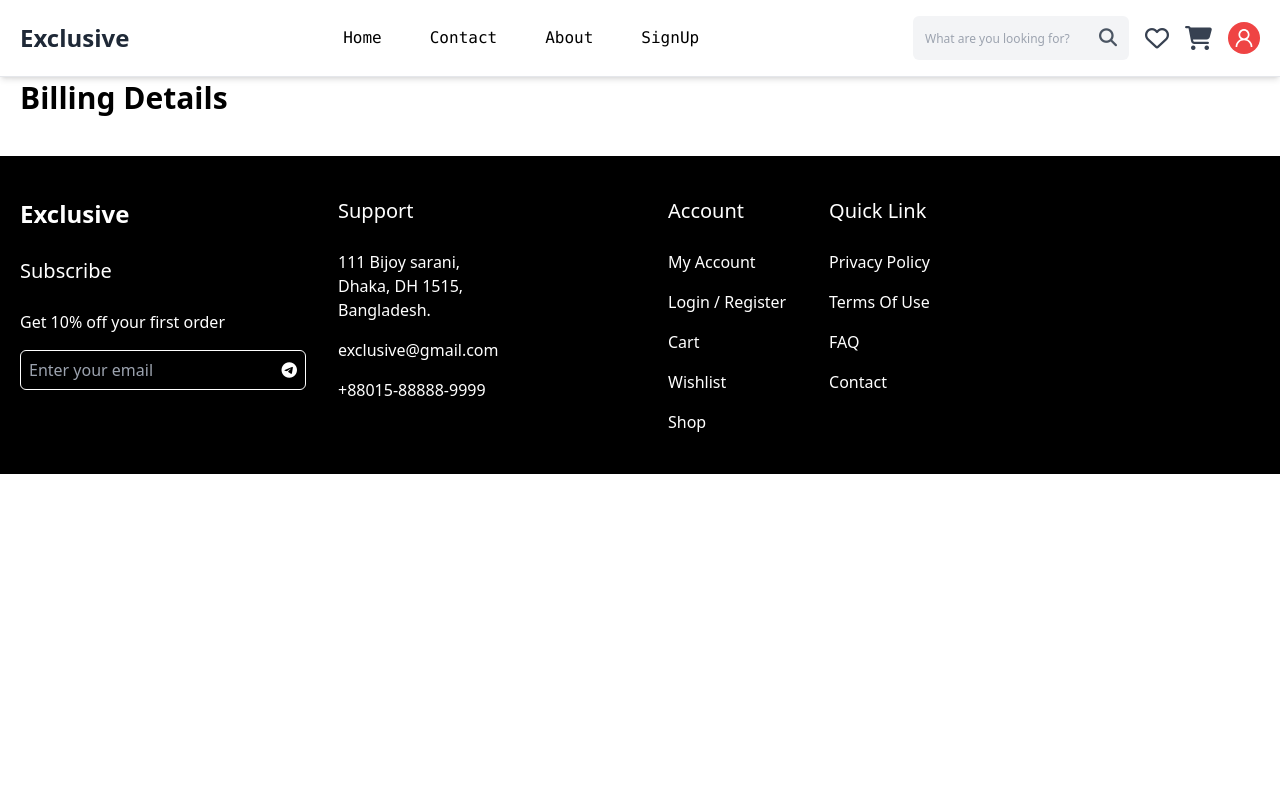
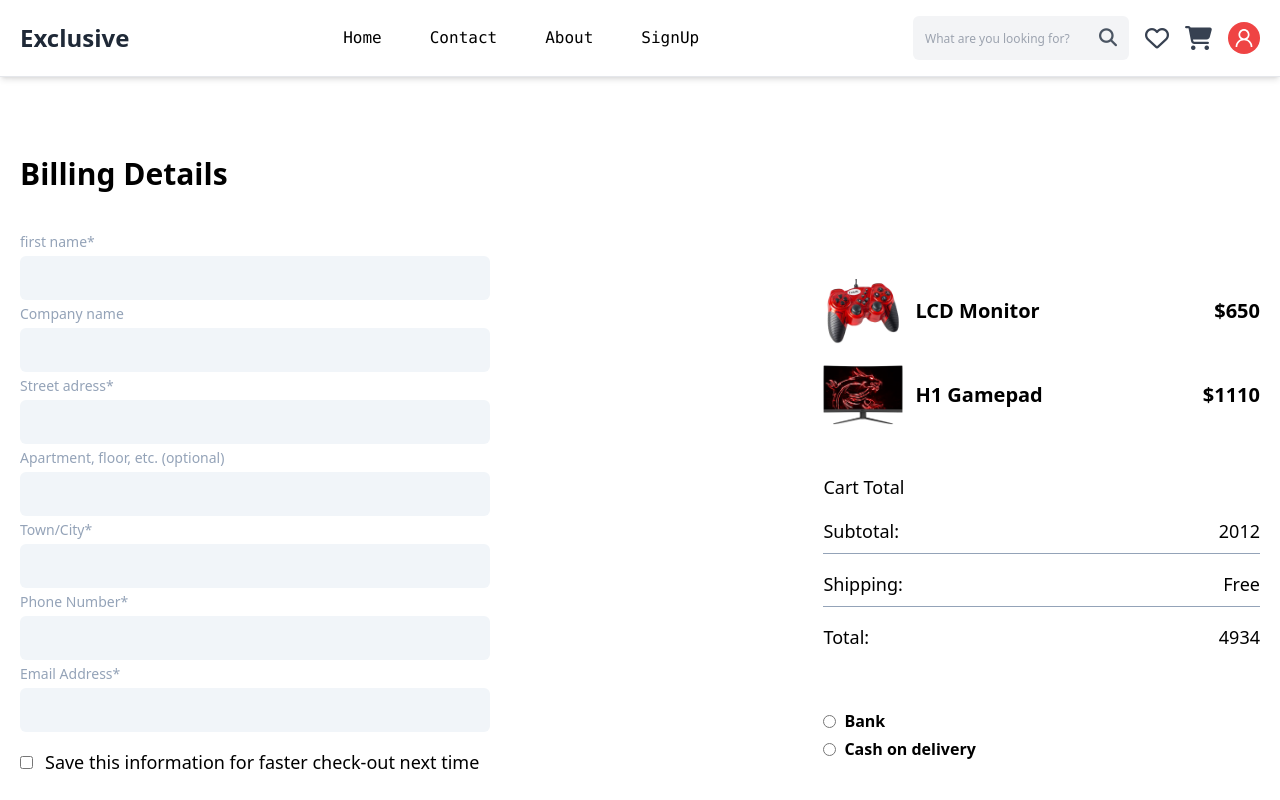
Before and after one commit to Mirzayev/E-commerce, a React (Vite) app: page /cart/checkout in a window 1280 px wide. Shown: the top 800 px of the page. Built offline with nearby package versions, Linux system fonts and the light colour scheme.

Commit message:
settings Checkout sections

```diff
--- a/src/pages/Checkout.jsx
+++ b/src/pages/Checkout.jsx
@@ -1,15 +1,101 @@
+import plesteshin from '../assets/images/plesteshin.png'
+import televizor from '../assets/images/televizor.png'
+import {NavLink} from "react-router-dom";
+
+export default function Checkout() {
 
 
+    return (
+        <div className="text-black text-lg relative z-20 mt-20 max-w-[1440px] mx-auto px-5">
+            <h3 className={"text-[30px] font-semibold  lg:mt-40 mt-[100px] mb-10 "}>Billing Details</h3>
 
-export default function Checkout(){
+            <div className={"lg:flex items-center  justify-between"}>
+                <div>
+                    <div>
+                        <p className={"text-[14px] text-slate-400"}>first name*</p>
+                        <input type="text"
+                               className={"lg:min-w-[470px] outline-none py-2  w-full rounded-md bg-slate-100"}/>
+                    </div>
+                    <div>
+                        <p className={"text-[14px] text-slate-400"}>Company name</p>
+                        <input type="text"
+                               className={"lg:min-w-[470px] outline-none py-2  w-full rounded-md bg-slate-100"}/>
+                    </div>
+                    <div>
+                        <p className={"text-[14px] text-slate-400"}>Street adress*</p>
+                        <input type="text"
+                               className={"lg:min-w-[470px] outline-none py-2  w-full rounded-md bg-slate-100"}/>
+                    </div>
+                    <div>
+                        <p className={"text-[14px] text-slate-400"}>Apartment, floor, etc. (optional)</p>
+                        <input type="text"
+                               className={"lg:min-w-[470px] outline-none py-2  w-full rounded-md bg-slate-100"}/>
+                    </div>
+                    <div>
+                        <p className={"text-[14px] text-slate-400"}>Town/City*</p>
+                        <input type="text"
+                               className={"lg:min-w-[470px] outline-none py-2  w-full rounded-md bg-slate-100"}/>
+                    </div>
+                    <div>
+                        <p className={"text-[14px] text-slate-400"}>Phone Number*</p>
+                        <input type="text"
+                               className={"lg:min-w-[470px] outline-none py-2  w-full rounded-md bg-slate-100"}/>
+                    </div>
+                    <div>
+                        <p className={"text-[14px] text-slate-400"}>Email Address*</p>
+                        <input type="text"
+                               className={"lg:min-w-[470px] outline-none py-2  w-full rounded-md bg-slate-100"}/>
+                    </div>
+                    <div className="flex items-center gap-3 my-4">
+                        <input type="checkbox"/>
+                        <p>Save this information for faster check-out next time</p>
+                    </div>
+                </div>
 
+                <div>
+                    <div className={"flex items-center justify-between my-4 lg:gap-40"}>
+                        <div className={"flex items-center  gap-3"}>
+                            <img className="max-w-20" src={plesteshin} alt=""/>
+                            <h4 className={"text-[14px] sm:text-xl font-semibold"}>LCD Monitor</h4>
+                        </div>
+                        <p className={"text-[14px] sm:text-xl font-semibold"}>$650</p>
 
-    return(
-        <div className="text-black text-3xl relative z-20 mt-20 max-w-[1440px] mx-auto px-5">
-            <h3 className={"text-[30px] font-semibold"}>Billing Details</h3>
+                    </div>
+                    <div className={"flex items-center justify-between my-4 lg:gap-40"}>
+                        <div className={"flex items-center  gap-3"}>
+                            <img className="max-w-20" src={televizor} alt=""/>
+                            <h4 className={"text-[14px] sm:text-xl font-semibold"}>H1 Gamepad</h4>
+                        </div>
+                        <p className={"text-[14px] sm:text-xl font-semibold"}>$1110</p>
 
-            <div>
+                    </div>
+                    <div className="  py-8  w-full ">
+                        <h4 className="text-lg font-medium mb-4">Cart Total</h4>
+                        <div className="border-b border-slate-400 flex items-center justify-between pb-2 my-4">
+                            <span>Subtotal:</span> <span>2012</span>
+                        </div>
+                        <div className="border-b border-slate-400 flex items-center justify-between pb-2 my-4">
+                            <span>Shipping:</span> <span>Free</span>
+                        </div>
+                        <div className="flex items-center justify-between pb-2 my-4">
+                            <span>Total:</span> <span>4934</span>
+                        </div>
+                        <div className="flex items-center justify-center">
 
+                        </div>
+                    </div>
+                    <div>
+
+                        <div className={"flex items-center gap-2"}>
+                            <input className={""} type="radio"/>
+                            <p className={"font-semibold text-[16px]"}>Bank</p>
+                        </div>
+                        <div className={"flex items-center gap-2"}>
+                            <input className={""} type="radio"/>
+                            <p className={"font-semibold text-[16px]"}>Cash on delivery</p>
+                        </div>
+                    </div>
+                </div>
             </div>
         </div>
     )
```
